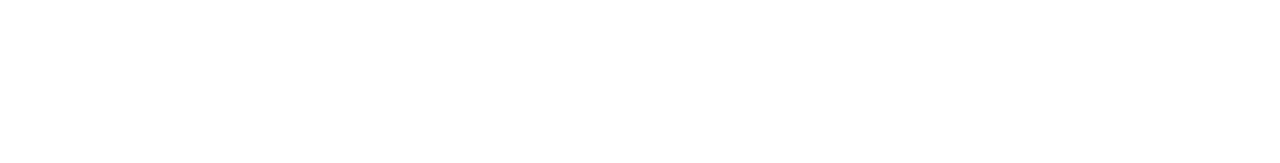
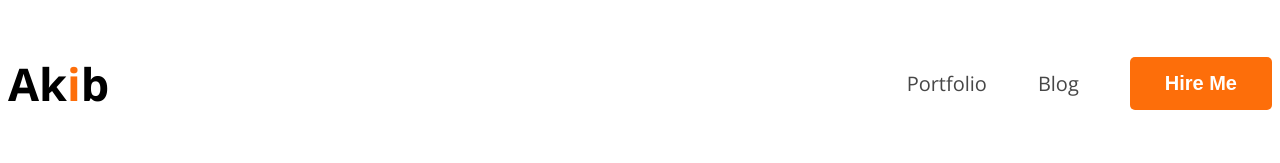
Before and after one commit to akiburrohman/web-profile, a plain HTML site: page index.html in a window 1280 px wide. Drawn offline with nearby package versions, Linux system fonts and the light colour scheme.

Commit message:
added nav and css

```diff
--- a/index.html
+++ b/index.html
@@ -4,10 +4,21 @@
     <meta charset="UTF-8">
     <meta name="viewport" content="width=device-width, initial-scale=1.0">
     <title>Developer Profile</title>
+    <link rel="preconnect" href="https://fonts.googleapis.com">
+<link rel="preconnect" href="https://fonts.gstatic.com" crossorigin>
+<link href="https://fonts.googleapis.com/css2?family=Open+Sans:ital,wght@0,300..800;1,300..800&display=swap" rel="stylesheet">
+    <link rel="stylesheet" href="style/style.css">
 </head>
 <body>
     <Header>
-
+        <nav>
+            <h3 class="nav-title">Ak<span class="nav-text">i</span>b</h3>
+            <Ul class="text-primary">
+                <li><a href="">Portfolio</a></li>
+                <li><a href="">Blog</a></li>
+                <li><button class="btn-primary">Hire Me</button></li>
+            </Ul>
+        </nav>
     </Header>
     <main>
 
--- /dev/null
+++ b/style/style.css
@@ -0,0 +1,43 @@
+/* sheard styles */
+
+body{
+    font-family: "Open Sans", sans-serif;
+}
+.text-primary{
+    color: #FD6E0A;
+}
+.btn-primary{
+    background-color: #FD6E0A;
+    border-radius: 5px;
+    border: 0;
+    color: white;
+    font-size: 20px;
+    font-weight: 700;
+    padding: 15px 35px;
+}
+/* nav style */
+nav{
+    display: flex;
+    align-items: center;
+    justify-content: space-between;
+}
+nav ul{
+    display: flex;
+    font-size: 20px;
+    align-items: center;
+}
+nav li{
+    list-style: none;
+}
+nav li a{
+    text-decoration: none;
+    margin-right: 51px;
+    color: #474747;
+
+}
+.nav-text{
+    color: #FD6E0A;
+}
+.nav-title{
+    font-size: 45px;
+}
```
